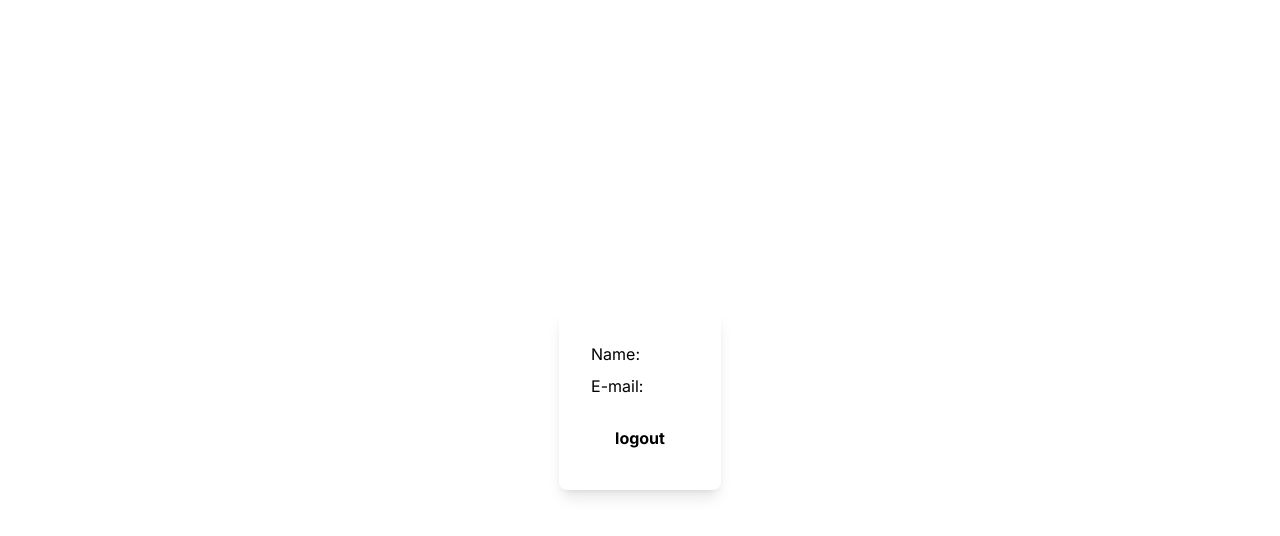
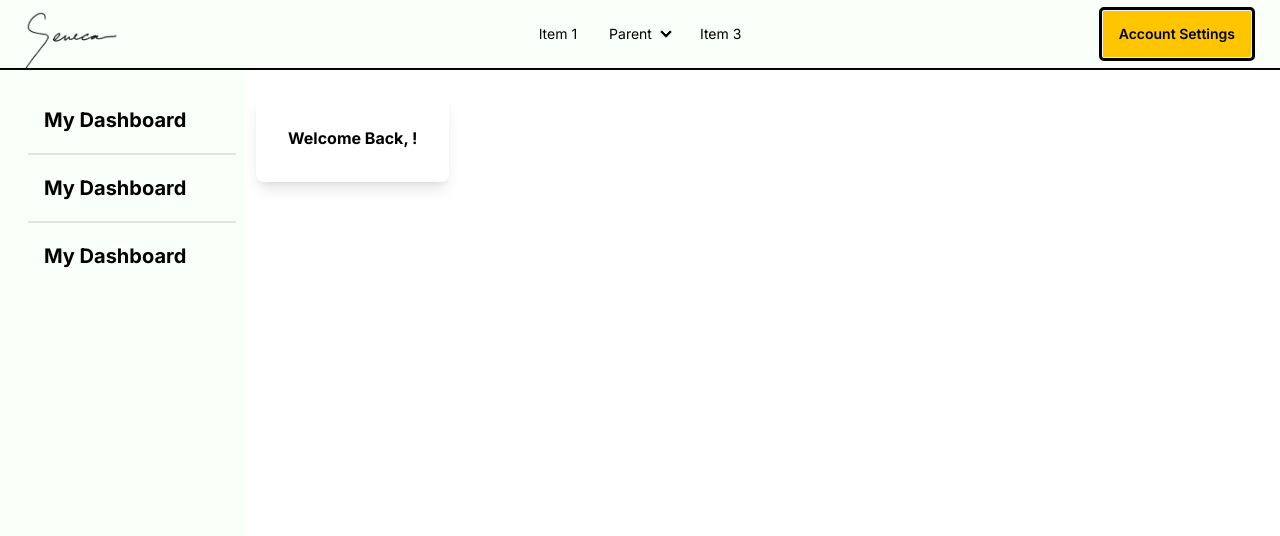
Before and after one commit to TSGavinnoAngeles/user_lms, a Next.js app: page /dashboard in a window 1280 px wide. Shown: the top 536 px of the page. Built offline with nearby package versions, Linux system fonts and the light colour scheme; no server answers.

Commit message:
Take home from 6/1/2024

```diff
--- a/actions/login.ts
+++ b/actions/login.ts
@@ -7,6 +7,7 @@ import { AuthError } from "next-auth";
 
 export const Login = async (values: z.infer<typeof LoginSchema>) => {
   const validatedForm = LoginSchema.safeParse(values);
+
   if (!validatedForm.success) {
     console.log("Meh");
     return { error: "Invalidated Fields!" };
--- /dev/null
+++ b/app/components/Dashboard/LogoutBtn.tsx
@@ -0,0 +1,23 @@
+import React from "react";
+import { auth, signOut } from "@/auth";
+
+const LogoutBtn = () => {
+  return (
+    <form
+      action={async () => {
+        "use server";
+        await signOut();
+      }}
+    >
+      <button
+        type="submit"
+        className="btn mx-5 outline outline-3 bg-mikado_yellow-500"
+      >
+        {" "}
+        Logout
+      </button>
+    </form>
+  );
+};
+
+export default LogoutBtn;
--- a/app/components/Navbar.tsx
+++ b/app/components/Dashboard/Navbar.tsx
@@ -3,7 +3,7 @@ import React from "react";
 
 const Navbar = () => {
   return (
-    <div className="navbar bg-nyanza-900 bg-no-repeat bg-center text-black ">
+    <div className="navbar bg-nyanza-900 bg-no-repeat bg-center text-black border-b-2 border-b-rich_black-100">
       <div className="navbar-start">
         <div className="dropdown">
           <div tabIndex={0} role="button" className="btn btn-ghost lg:hidden ">
@@ -45,7 +45,12 @@ const Navbar = () => {
             </li>
           </ul>
         </div>
-        <a className="btn btn-ghost text-xl">Seneca</a>
+        <a className="btn btn-ghost text-xl">
+          <img
+            src="/Logo/Seneca-Photoroom.png"
+            className="w-[125%]  h-[125%] z=50"
+          />
+        </a>
       </div>
       <div className="navbar-center hidden lg:flex">
         <ul className="menu menu-horizontal px-1">
@@ -72,17 +77,10 @@ const Navbar = () => {
       </div>
       <div className="navbar-end">
         <a
-          href="/login"
-          className="btn mx-5 outline outline-3 bg-mikado_yellow-500 "
-        >
-          Log in{" "}
-        </a>
-
-        <a
-          href="/register"
+          href="/settings"
           className="btn mx-5 outline outline-3 bg-mikado_yellow-500"
         >
-          Create an account today!
+          Account Settings
         </a>
       </div>
     </div>
--- /dev/null
+++ b/app/components/Dashboard/Side.tsx
@@ -0,0 +1,35 @@
+"use client";
+import React from "react";
+
+const Side = () => {
+  return (
+    <div className=" fixed min-h-screen bg-nyanza-900  rounded--xl z-50">
+      <div className="ml-5 pt-5">
+        <div className="flex flex-col">
+          <ul className="menu bg-beutral-50 w-56 rounded-box space-y-1 font-bold text-xl">
+            {" "}
+            <li>
+              <div className="flex flex-row space-x-2">
+                <button className=" rounded-none"> My Dashboard</button>
+              </div>
+            </li>
+            <div className="divider"></div>
+            <li>
+              <div className="flex flex-row space-x-2">
+                <button className=" rounded-none"> My Dashboard</button>
+              </div>
+            </li>
+            <div className="divider"></div>
+            <li>
+              <div className="flex flex-row space-x-2">
+                <button className=" rounded-none"> My Dashboard</button>
+              </div>
+            </li>
+          </ul>
+        </div>
+      </div>
+    </div>
+  );
+};
+
+export default Side;
--- /dev/null
+++ b/app/components/Landing Page/Navbar.tsx
@@ -0,0 +1,91 @@
+"use client";
+import React from "react";
+
+const Navbar = () => {
+  return (
+    <div className="navbar bg-nyanza-900 bg-no-repeat bg-center text-black border-b-rich_black-100">
+      <div className="navbar-start">
+        <div className="dropdown">
+          <div tabIndex={0} role="button" className="btn btn-ghost lg:hidden ">
+            <svg
+              xmlns="http://www.w3.org/2000/svg"
+              className="h-5 w-5"
+              fill="none"
+              viewBox="0 0 24 24"
+              stroke="currentColor"
+            >
+              <path
+                strokeLinecap="round"
+                strokeLinejoin="round"
+                strokeWidth="2"
+                d="M4 6h16M4 12h8m-8 6h16"
+              />
+            </svg>
+          </div>
+          <ul
+            tabIndex={0}
+            className="menu menu-sm dropdown-content mt-3 z-[1] p-2 shadow bg-base-100 rounded-box w-52 text-color-white"
+          >
+            <li className="">
+              <a>Item 1</a>
+            </li>
+            <li>
+              <a>Parent</a>
+              <ul className="p-2">
+                <li>
+                  <a>Submenu 1</a>
+                </li>
+                <li>
+                  <a>Submenu 2</a>
+                </li>
+              </ul>
+            </li>
+            <li>
+              <a>Item 3</a>
+            </li>
+          </ul>
+        </div>
+        <a className="btn btn-ghost text-xl">Seneca</a>
+      </div>
+      <div className="navbar-center hidden lg:flex">
+        <ul className="menu menu-horizontal px-1">
+          <li>
+            <a>Item 1</a>
+          </li>
+          <li>
+            <details>
+              <summary>Parent</summary>
+              <ul className="p-2 ">
+                <li>
+                  <a>Submenu 1</a>
+                </li>
+                <li>
+                  <a>Submenu 2</a>
+                </li>
+              </ul>
+            </details>
+          </li>
+          <li>
+            <a>Item 3</a>
+          </li>
+        </ul>
+      </div>
+      <div className="navbar-end">
+        <a
+          href="/login"
+          className="btn mx-5 outline outline-3 bg-mikado_yellow-500 "
+        >
+          Log in{" "}
+        </a>
+
+        <a
+          href="/register"
+          className="btn mx-5 outline outline-3 bg-mikado_yellow-500"
+        >
+          Create an account today!
+        </a>
+      </div>
+    </div>
+  );
+};
+export default Navbar;
--- a/app/dashboard/page.tsx
+++ b/app/dashboard/page.tsx
@@ -1,34 +1,23 @@
 import { auth, signOut } from "@/auth";
 
 import React from "react";
+import Navbar from "../components/Dashboard/Navbar";
+import Footer from "../components/Footer";
+import Side from "../components/Dashboard/Side";
 const Dashboard = async () => {
   const session = await auth();
 
+  const firstName = session?.user?.name?.split(" ")[0];
+
   return (
     <>
-      {/* {session && session.user ? ( */}
-      <div className="grid place-items-center h-screen">
-        <div className="shadow-lg p-8 rounded-lg bg-zinc-300/10 flex flex-col gap-2 my-6">
+      <Navbar />
+      <div className="flex">
+        <Side />
+        <div className="shadow-lg p-8 rounded-lg bg-zinc-300/10 flex flex-col gap-2 my-6 place-item-center ml-64">
           <div>
-            Name: <span className="font-bold">{session?.user?.name}</span>
+            <span className="font-bold"> Welcome Back, {firstName}!</span>
           </div>
-          <div>
-            E-mail: <span className="font-bold">{session?.user?.email}</span>
-          </div>
-          <form
-            action={async () => {
-              "use server";
-              await signOut();
-            }}
-          >
-            <button
-              type="submit"
-              className="bg-red-500 text-white font-bold px-6 py-2 mt-3"
-            >
-              {" "}
-              logout
-            </button>
-          </form>
         </div>
       </div>
     </>
--- a/app/login/Client_Login.tsx
+++ b/app/login/Client_Login.tsx
@@ -1,5 +1,5 @@
 "use client";
-import React, { useState } from "react";
+import React, { useEffect, useState } from "react";
 import { useForm } from "react-hook-form";
 import { zodResolver } from "@hookform/resolvers/zod";
 import { LoginSchema } from "../schema";
@@ -19,9 +19,7 @@ export const LoginForm = () => {
   const [error, setError] = useState<string | undefined>("");
   const [success, setSuccess] = useState<string | undefined>("");
 
-  const toReg = () => {
-    router.push("/register");
-  };
+  const [email, setEmail] = useState("");
 
   const form = useForm<z.infer<typeof LoginSchema>>({
     resolver: zodResolver(LoginSchema),
@@ -31,36 +29,45 @@ export const LoginForm = () => {
     },
   });
 
+  useEffect(() => {
+    if (email === undefined) {
+      setError("Email is required");
+      console.log("Email is required");
+    }
+  }, [email]);
+
   const onSubmit = (values: z.infer<typeof LoginSchema>) => {
     setError("");
     setSuccess("");
 
+    // If it's not, proceed with the registration
     startTransition(() => {
-      toast.promise(
-        Login(values).then((data) => {
+      const registry = Login(values).then((data) => {
         if (data && data.error) {
-            setError(data.error as string); // Specify the type of 'error' as 'string'
+          setError(data.error as string);
           console.log(data.error);
           throw new Error(data.error as string);
+        }
+        if (data instanceof z.ZodError) {
+          setError(data.errors[0].message);
         }
         setSuccess(data?.message);
         console.log(data?.message);
         return data?.message;
-        }),
-
-        {
+      });
+      toast.promise(registry, {
         loading: "Registering...",
         success: (data) => <b> {data} </b>,
         error: (err) => <b> {err.message} </b>,
-        }
-      );
+      });
     });
   };
 
   return (
     <>
       <div className=" card lg:card flex flex-column border-spacing-0 ml-96">
-        {/* <Toaster position="bottom-right" reverseOrder={false} /> */}
+        <Toaster position="bottom-right" reverseOrder={false} />
+        {/* {error && <div className="text-red-500 text-2xl">{error}</div>} */}
         <div className=" shadow-inner p-2 rounded-sm border-b-4 border-r-4 border-t-4 border-l-4 border-t-neutral-200 border-l-neutral-200 bg-neutral-300  ">
           <div className=" grid-flow-col gap-2 card-title text-xl font-bold text-center outline outline-2 p-1 text-mikado_yellow-900 bg-neon_blue-200 ">
             <h1 className="">Login.exe</h1>
@@ -75,14 +82,16 @@ export const LoginForm = () => {
             <form onSubmit={form.handleSubmit(onSubmit)} className="space y-6">
               <div className="space y-4 ">
                 <input
+                  required
                   {...form.register("email")}
                   disabled={isPending}
                   type="text"
-                  placeholder="E-mail Address or Username"
+                  placeholder="example@seneca.com"
                   className="w-full p-2 my-2 "
                 />
                 <div className="flex flex-row">
                   <input
+                    required
                     disabled={isPending}
                     {...form.register("password")}
                     type={showPassword ? "text" : "password"}
@@ -91,7 +100,6 @@ export const LoginForm = () => {
                   />
                 </div>
               </div>
-              {error && <div className="text-red-500 text-2xl">{error}</div>}
               <div className=" my-1 p-1 outline outline-1 border-r-2 border-b-2 border-t-2 border-l-2 border-l-neutral-50 border-t-neutral-50 hover:bg-neutral-500 ">
                 <button
                   disabled={isPending}
--- a/app/page.tsx
+++ b/app/page.tsx
@@ -1,6 +1,6 @@
 "use client";
 import React, { use, useEffect, useState } from "react";
-import Navbar from "./components/Navbar";
+import Navbar from "./components/Landing Page/Navbar";
 import IntroHero from "./components/Landing Page/IntroHero";
 import Testimonials from "./components/Landing Page/Testimonials";
 import MisVis from "./components/Landing Page/MisVis";
--- a/app/settings/page.tsx
+++ b/app/settings/page.tsx
@@ -5,11 +5,13 @@ const SettingsPage = async () => {
   const session = await auth();
   return (
     <>
+      <div className="grid place-items-center h-screen">
+        <div className="shadow-lg p-8 rounded-lg bg-zinc-300/10 flex flex-col gap-2 my-6">
           <div>
-        <h1>User Logged in is: {session?.user?.name}</h1>
-        <p>Email: {session?.user?.email}</p>
-        <p>Email: {String(session?.expires)}</p>
-        <div>{JSON.stringify(session)}</div>;
+            Name: <span className="font-bold">{session?.user?.name}</span>
+          </div>
+          <div>
+            E-mail: <span className="font-bold">{session?.user?.email}</span>
           </div>
           <form
             action={async () => {
@@ -17,8 +19,16 @@ const SettingsPage = async () => {
               await signOut();
             }}
           >
-        <button type="submit">Sign Out</button>
+            <button
+              type="submit"
+              className="bg-red-500 text-white font-bold px-6 py-2 mt-3"
+            >
+              {" "}
+              logout
+            </button>
           </form>
+        </div>
+      </div>
     </>
   );
 };
```
Also changed, not shown: public/Logo/Seneca-Photoroom.png (added), public/Logo/Seneca.jpg (added). Lines whose indentation alone changed are shown as unchanged.
